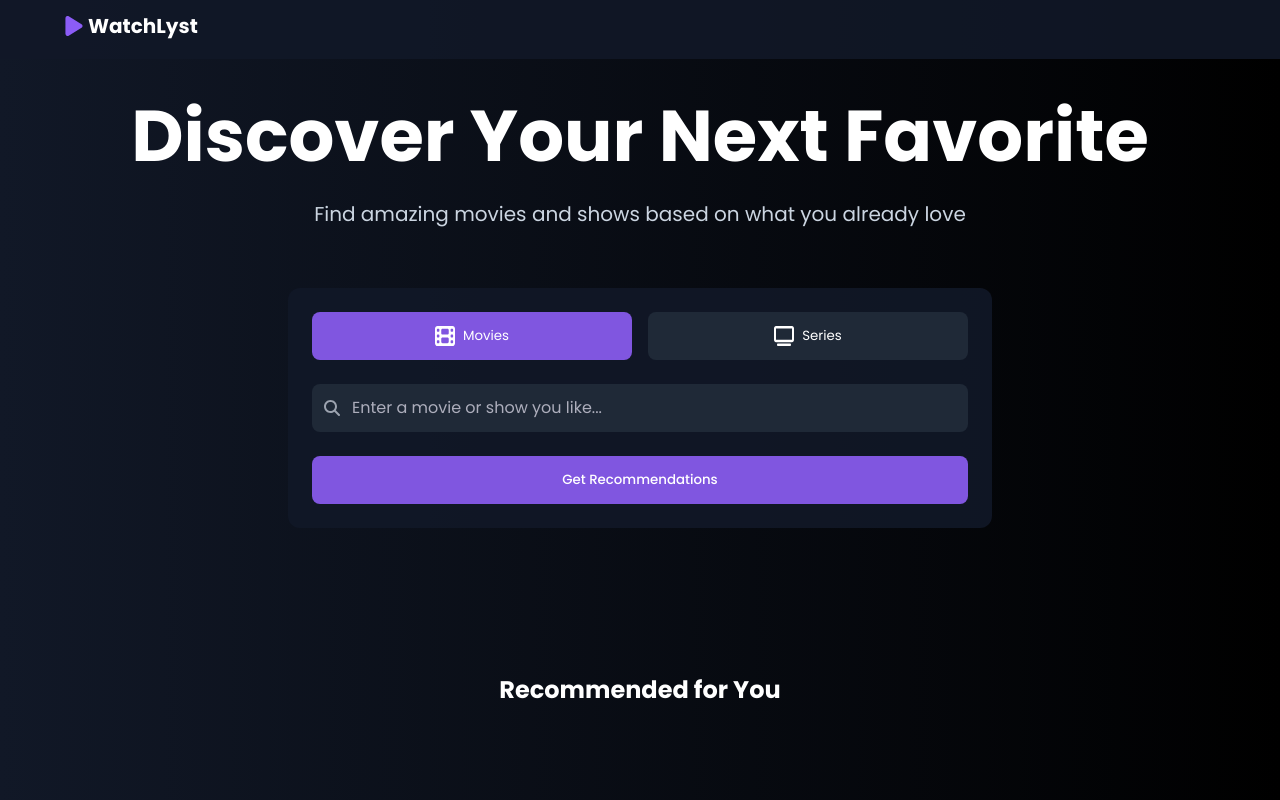
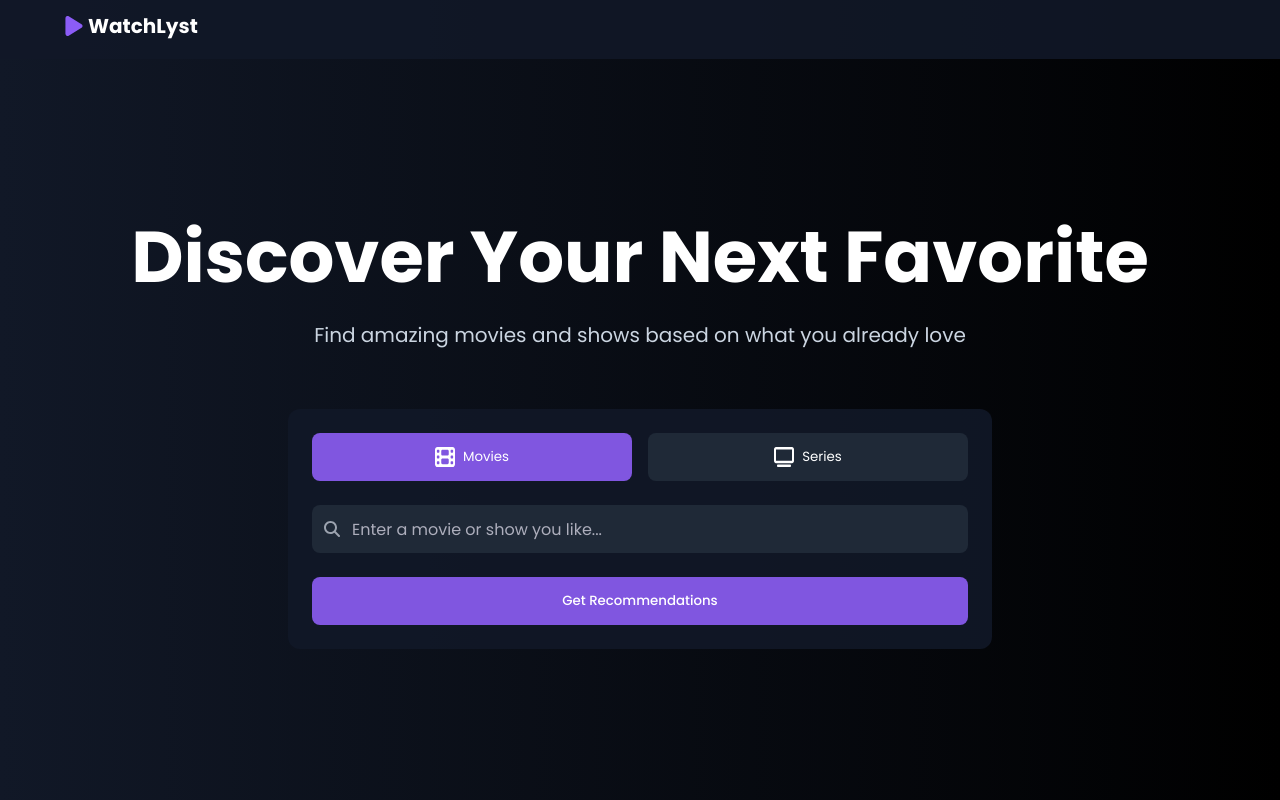
Before and after one commit to maxjvjohansson/watchlyst-app, a React (Vite) app: page / in a window 1280 px wide. Shown: the top 800 px of the page. Built offline with nearby package versions, Linux system fonts and the light colour scheme.

Commit message:
added search-panel class to searchpanel section and a set min-height

```diff
--- a/src/components/Hero/Hero.tsx
+++ b/src/components/Hero/Hero.tsx
@@ -3,7 +3,7 @@ import SearchPanel from "./SearchPanel";
 
 export default function Hero() {
   return (
-    <section>
+    <section className="search-panel">
       <HeroHeader />
       <SearchPanel />
     </section>
--- a/src/global.css
+++ b/src/global.css
@@ -23,7 +23,6 @@ main {
     align-items: center;
     flex-direction: column;
     gap: 3rem;
-    min-height: 100vh;
 }
 
 header {
@@ -55,6 +54,10 @@ section {
     flex-direction: column;
     gap: 2rem;
     width: 100%;
+}
+
+.search-panel {
+    min-height: 90vh;
 }
 
 form {
```
